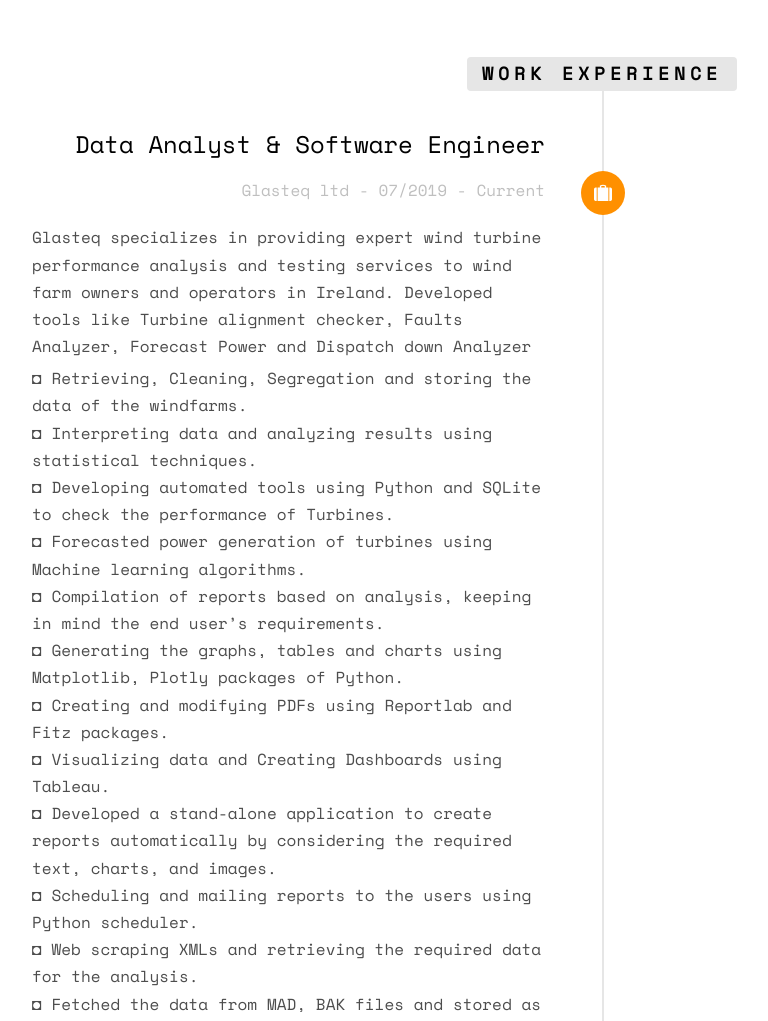
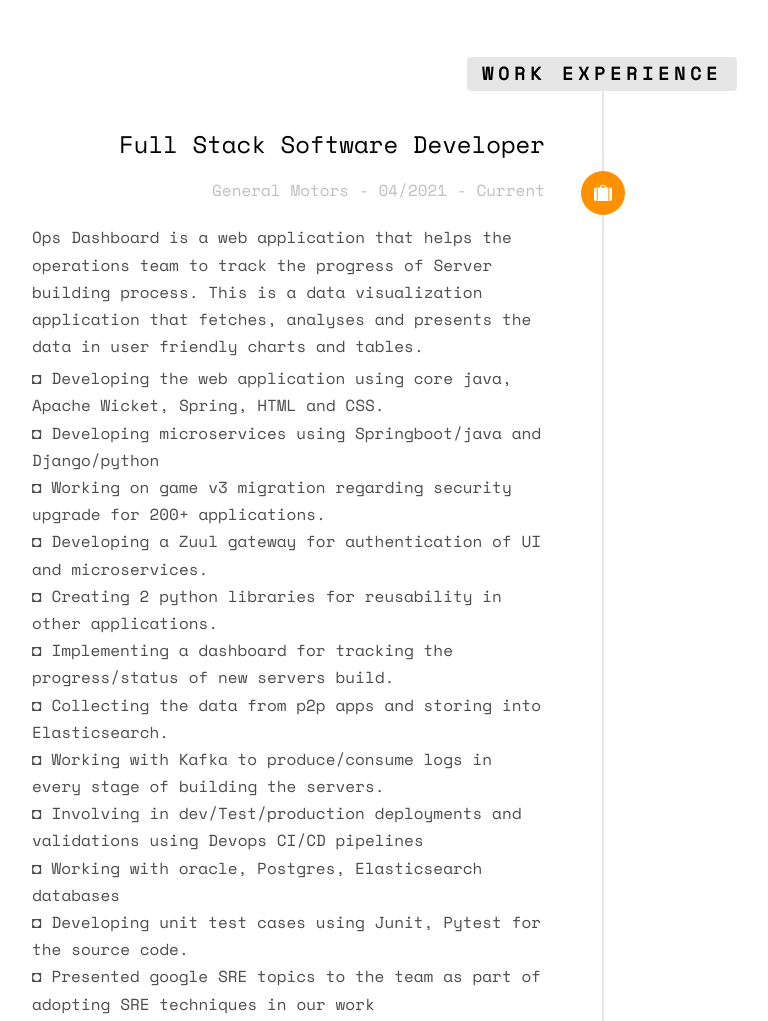
Before and after one commit to prasanthkanderi/prasanthkanderi.github.io, a plain HTML site: page index.html in a window 1280 px wide. Shown: the part 1680-2701 px from the top of the page, without its empty margins (38-806 px from the left). Drawn offline with nearby package versions, Linux system fonts and the light colour scheme; some packages are replaced by stand-ins of ours; no server answers; files whose address does not match are found by name.

Commit message:
added latest experience details

```diff
--- a/index.html
+++ b/index.html
@@ -136,8 +136,33 @@
 							<div class="timeline-badge"><i class="icon-suitcase"></i></div>
 							<div class="timeline-panel">
 								<div class="timeline-heading">
+									<h3 class="timeline-title">Full Stack Software Developer</h3>
+									<span class="company">General Motors - 04/2021 - Current</span>
+								</div>
+								<div class="timeline-body" style="text-align:left;">
+									<p>Ops Dashboard is a web application that helps the operations team to track the progress of Server building process. This is a data visualization application that fetches, analyses and presents the data in user friendly charts and tables.<br></p>
+									<p>	&#9688; Developing the web application using core java, Apache Wicket, Spring, HTML and CSS.<br>
+											&#9688;	Developing microservices using Springboot/java and Django/python<br>
+											&#9688;	Working on game v3 migration regarding security upgrade for 200+ applications.<br>
+											&#9688;	Developing a Zuul gateway for authentication of UI and microservices.<br>
+											&#9688;	Creating 2 python libraries for reusability in other applications.<br>
+											&#9688;	Implementing a dashboard for tracking the progress/status of new servers build.<br>
+											&#9688;	Collecting the data from p2p apps and storing into Elasticsearch.<br>
+											&#9688;	Working with Kafka to produce/consume logs in every stage of building the servers.<br>
+											&#9688;	Involving in dev/Test/production deployments and validations using Devops CI/CD pipelines<br>
+											&#9688;	Working with oracle, Postgres, Elasticsearch databases<br>
+											&#9688;	Developing unit test cases using Junit, Pytest for the source code.<br>
+											&#9688;	Presented google SRE topics to the team as part of adopting SRE techniques in our work<br>
+</p>
+								</div>
+							</div>
+						</li>
+						<li class="animate-box timeline-unverted">
+							<div class="timeline-badge"><i class="icon-suitcase"></i></div>
+							<div class="timeline-panel">
+								<div class="timeline-heading">
 									<h3 class="timeline-title">Data Analyst & Software Engineer</h3>
-									<span class="company">Glasteq ltd - 07/2019 - Current</span>
+									<span class="company">Glasteq ltd - 07/2019 - 10/2020</span>
 								</div>
 								<div class="timeline-body" style="text-align:left;">
 									<p>Glasteq specializes in providing expert wind turbine performance analysis and testing services to wind farm owners and operators in Ireland. Developed tools like Turbine alignment checker, Faults Analyzer, Forecast Power and Dispatch down Analyzer<br></p>
```
